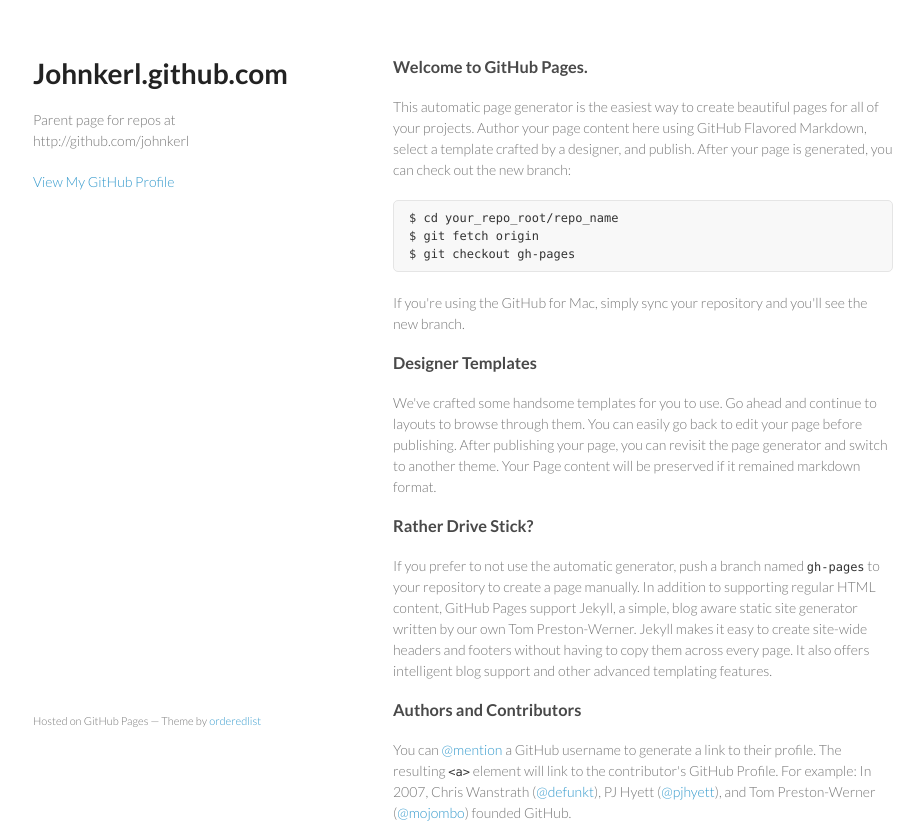
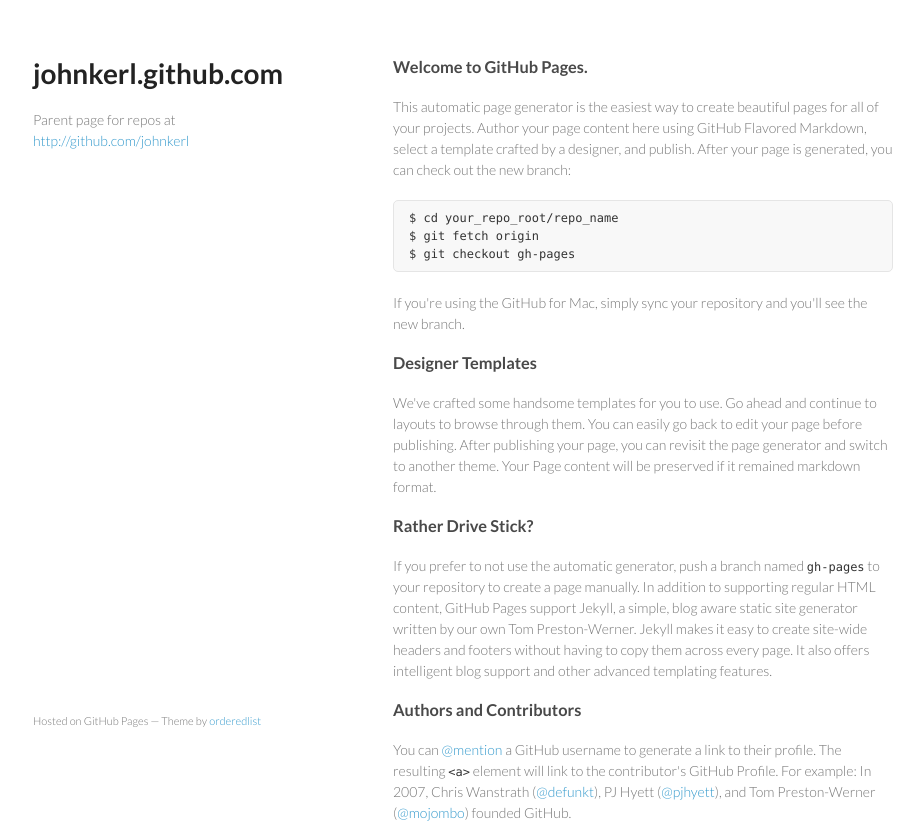
Before and after one commit to johnkerl/johnkerl.github.com, a plain HTML site: page index.html in a window 1280 px wide. Shown: the top 826 px of the page, without its empty margins (177-1101 px from the left). Drawn offline with Linux system fonts and the light colour scheme.

Commit message:
First commit

```diff
--- a/index.html
+++ b/index.html
@@ -3,7 +3,7 @@
   <head>
     <meta charset="utf-8">
     <meta http-equiv="X-UA-Compatible" content="chrome=1">
-    <title>Johnkerl.github.com by johnkerl</title>
+    <title>johnkerl.github.com by johnkerl</title>
 
     <link rel="stylesheet" href="stylesheets/styles.css">
     <link rel="stylesheet" href="stylesheets/pygment_trac.css">
@@ -15,11 +15,9 @@
   <body>
     <div class="wrapper">
       <header>
-        <h1>Johnkerl.github.com</h1>
-        <p>Parent page for repos at http://github.com/johnkerl</p>
+        <h1>johnkerl.github.com</h1>
 
-
-        <p class="view"><a href="https://github.com/johnkerl">View My GitHub Profile</a></p>
+        <p class="view">Parent page for repos at <a href="https://github.com/johnkerl">http://github.com/johnkerl</a></p>
 
       </header>
       <section>
```
